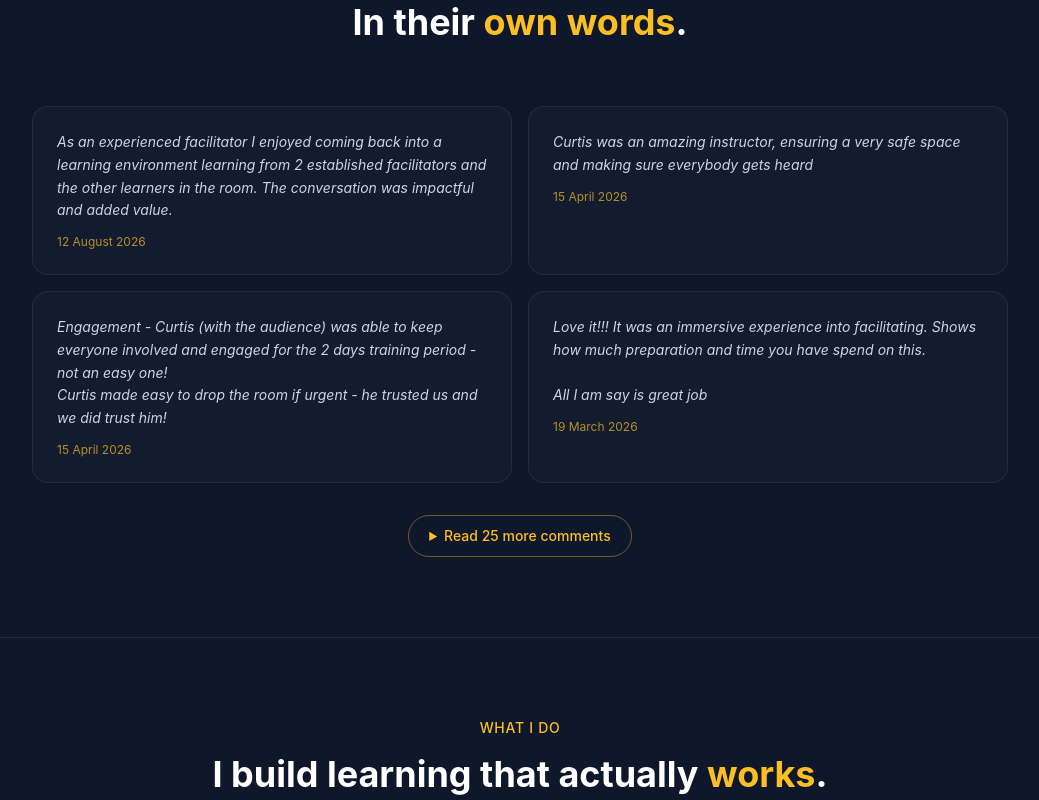
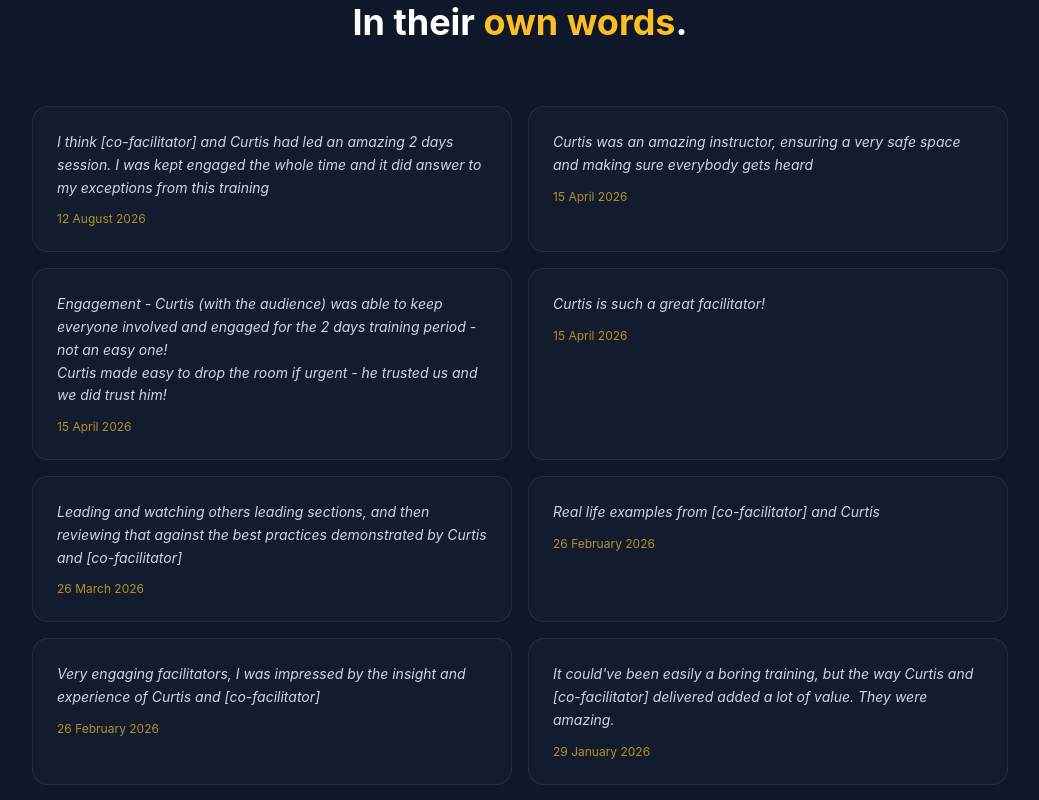
Before and after one commit to cvinirwin9455/skillscan, a Next.js app: page / in a window 1280 px wide. Shown: the part 1340-2140 px from the top of the page, without its empty margins (120-1159 px from the left). Built offline with nearby package versions, Linux system fonts and the light colour scheme.

Commit message:
Feature comments naming Curtis

```diff
--- a/src/app/page.tsx
+++ b/src/app/page.tsx
@@ -4,7 +4,6 @@ import SDIProfile from './components/SDIProfile'
 type FacilitationQuote = {
   date: string
   quote: string
-  featured?: boolean
 }
 
 const facilitationQuotes: FacilitationQuote[] = [
@@ -19,7 +18,6 @@ const facilitationQuotes: FacilitationQuote[] = [
   {
     date: '12 August 2026',
     quote: `As an experienced facilitator I enjoyed coming back into a learning environment learning from 2 established facilitators and the other learners in the room. The conversation was impactful and added value.`,
-    featured: true,
   },
   {
     date: '11 June 2026',
@@ -38,13 +36,11 @@ Great course that facilitators of all levels of experience could benefit from at
   {
     date: '15 April 2026',
     quote: `Curtis was an amazing instructor, ensuring a very safe space and making sure everybody gets heard`,
-    featured: true,
   },
   {
     date: '15 April 2026',
     quote: `Engagement - Curtis (with the audience) was able to keep everyone involved and engaged for the 2 days training period - not an easy one!
 Curtis made easy to drop the room if urgent - he trusted us and we did trust him!`,
-    featured: true,
   },
   {
     date: '15 April 2026',
@@ -76,7 +72,6 @@ Loved the fidget toys (was a great hit with the whole group)`,
     quote: `Love it!!! It was an immersive experience into facilitating. Shows how much preparation and time you have spend on this.\u0020
 
 All I am say is great job`,
-    featured: true,
   },
   {
     date: '26 February 2026',
@@ -138,8 +133,8 @@ All I am say is great job`,
   },
 ]
 
-const featuredFacilitationQuotes = facilitationQuotes.filter(({ featured }) => featured)
-const additionalFacilitationQuotes = facilitationQuotes.filter(({ featured }) => !featured)
+const featuredFacilitationQuotes = facilitationQuotes.filter(({ quote }) => quote.includes('Curtis'))
+const additionalFacilitationQuotes = facilitationQuotes.filter(({ quote }) => !quote.includes('Curtis'))
 
 function FacilitationQuoteCard({ date, quote, className = '' }: FacilitationQuote & { className?: string }) {
   return (
```
